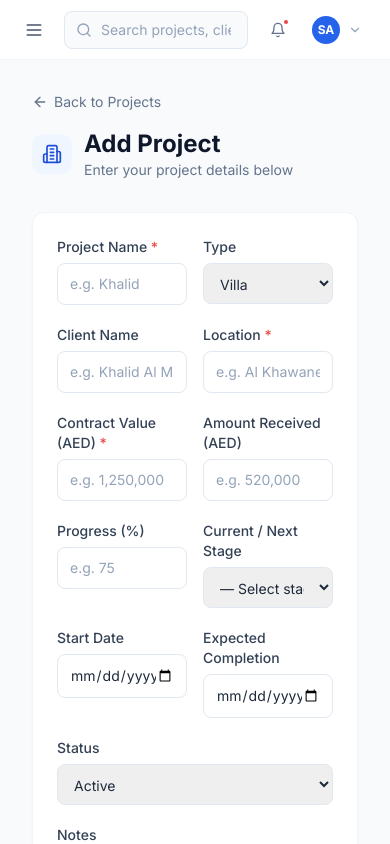
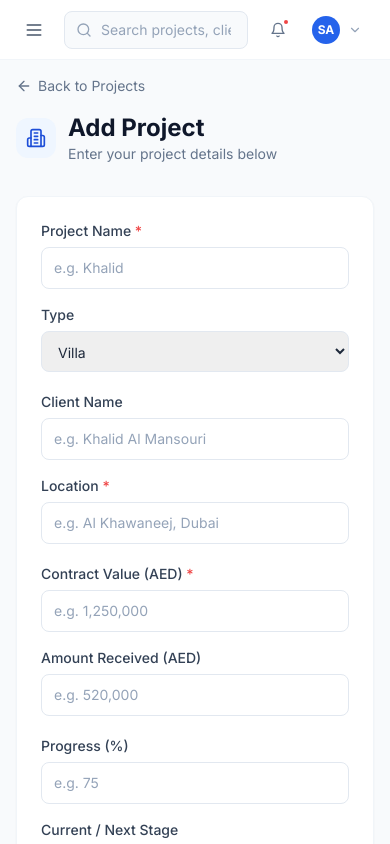
Before and after one commit to afansethi-alostoura/sama-alostoura, a Next.js app: page /projects/add in a window 390 px wide. Shown: the top 844 px of the page. Built offline with nearby package versions, Linux system fonts and the light colour scheme.

Commit message:
fix: responsive layout across all pages — grids adapt to screen size, no overlap

```diff
--- a/app/accounting/page.tsx
+++ b/app/accounting/page.tsx
@@ -1424,7 +1424,7 @@ export default function AccountingPage() {
       )}
 
       {/* Stats */}
-      <div className="grid grid-cols-2 lg:grid-cols-4 gap-4 mb-6">
+      <div className="grid grid-cols-2 md:grid-cols-4 gap-3 sm:gap-4 mb-6">
         <StatCard label="Total Billed"       value={`AED ${(totalBilled / 1000).toFixed(0)}K`}      sub={snapshot ? 'From QuickBooks' : 'From contracts'} color="text-slate-900" />
         <StatCard label="Total Received"     value={`AED ${(totalReceived / 1000).toFixed(0)}K`}    sub={`${totalBilled ? Math.round((totalReceived / totalBilled) * 100) : 0}% collected`} color="text-emerald-600" />
         <StatCard label="Outstanding"        value={`AED ${(totalOutstanding / 1000).toFixed(0)}K`} sub={overdueCount > 0 ? `${overdueCount} overdue` : 'All current'} color={overdueCount > 0 ? 'text-red-600' : 'text-amber-600'} />
--- a/app/documents/page.tsx
+++ b/app/documents/page.tsx
@@ -64,7 +64,7 @@ export default function DocumentsPage() {
   }, [])
 
   return (
-    <div className="p-6 sm:p-10 max-w-3xl mx-auto">
+    <div className="p-4 sm:p-8 max-w-3xl mx-auto">
       {/* Header */}
       <div className="flex items-center gap-3 mb-8">
         <div className="w-12 h-12 bg-blue-50 rounded-xl flex items-center justify-center">
@@ -79,7 +79,7 @@ export default function DocumentsPage() {
       </div>
 
       {/* Folder grid */}
-      <div className="grid grid-cols-2 gap-5">
+      <div className="grid grid-cols-1 sm:grid-cols-2 gap-4 sm:gap-5">
         {FOLDERS.map(({ key, label, Icon, bg, border, hover, text, badge }) => {
           const count = counts[key] ?? 0
           return (
--- a/app/page.tsx
+++ b/app/page.tsx
@@ -119,7 +119,7 @@ export default function CEODashboard() {
       </div>
 
       {/* KPI Cards */}
-      <div className="grid grid-cols-2 lg:grid-cols-4 gap-4">
+      <div className="grid grid-cols-2 md:grid-cols-4 gap-3 sm:gap-4">
         {[
           {
             label: 'Total Contract Value', value: formatCurrency(totalContract),
@@ -161,7 +161,7 @@ export default function CEODashboard() {
       </div>
 
       {/* Main content grid */}
-      <div className="grid grid-cols-1 lg:grid-cols-3 gap-6">
+      <div className="grid grid-cols-1 xl:grid-cols-3 gap-4 sm:gap-6">
 
         {/* Morning briefing + project health */}
         <div className="lg:col-span-2 space-y-6">
--- a/app/projects/add/page.tsx
+++ b/app/projects/add/page.tsx
@@ -103,7 +103,7 @@ export default function AddProjectPage() {
   }
 
   return (
-    <div className="p-8 max-w-2xl">
+    <div className="p-4 sm:p-8 max-w-2xl">
       {/* Header */}
       <div className="mb-8">
         <button
@@ -126,7 +126,7 @@ export default function AddProjectPage() {
       <form onSubmit={handleSubmit} className="bg-white rounded-xl border border-slate-100 shadow-sm p-6 space-y-5">
 
         {/* Project name + type */}
-        <div className="grid grid-cols-2 gap-4">
+        <div className="grid grid-cols-1 sm:grid-cols-2 gap-4">
           <Field label="Project Name" required>
             <input
               className={INPUT}
@@ -146,7 +146,7 @@ export default function AddProjectPage() {
         </div>
 
         {/* Client + location */}
-        <div className="grid grid-cols-2 gap-4">
+        <div className="grid grid-cols-1 sm:grid-cols-2 gap-4">
           <Field label="Client Name">
             <input
               className={INPUT}
@@ -167,7 +167,7 @@ export default function AddProjectPage() {
         </div>
 
         {/* Financials */}
-        <div className="grid grid-cols-2 gap-4">
+        <div className="grid grid-cols-1 sm:grid-cols-2 gap-4">
           <Field label="Contract Value (AED)" required>
             <input
               className={INPUT}
@@ -188,7 +188,7 @@ export default function AddProjectPage() {
         </div>
 
         {/* Progress + stage */}
-        <div className="grid grid-cols-2 gap-4">
+        <div className="grid grid-cols-1 sm:grid-cols-2 gap-4">
           <Field label="Progress (%)">
             <input
               className={INPUT}
@@ -212,7 +212,7 @@ export default function AddProjectPage() {
         </div>
 
         {/* Dates */}
-        <div className="grid grid-cols-2 gap-4">
+        <div className="grid grid-cols-1 sm:grid-cols-2 gap-4">
           <Field label="Start Date">
             <input
               className={INPUT}
--- a/app/projects/page.tsx
+++ b/app/projects/page.tsx
@@ -60,7 +60,7 @@ export default function ProjectsPage() {
       </div>
 
       {/* Stats row */}
-      <div className="grid grid-cols-3 gap-3 mb-6">
+      <div className="grid grid-cols-1 sm:grid-cols-3 gap-3 mb-6">
         {[
           { label: 'Total Portfolio Value', value: formatCurrency(totalValue), color: 'text-blue-600' },
           { label: 'Active Projects',       value: String(activeCount),        color: 'text-emerald-600' },
--- a/app/settings/page.tsx
+++ b/app/settings/page.tsx
@@ -69,7 +69,7 @@ function SettingsInner() {
   const clientConfigured = status?.client_configured
 
   return (
-    <div className="p-8 max-w-3xl">
+    <div className="p-4 sm:p-8 max-w-3xl">
       <div className="mb-8">
         <h1 className="text-2xl font-bold text-slate-900 flex items-center gap-2">
           <Settings className="w-6 h-6" /> Settings
@@ -122,7 +122,7 @@ function SettingsInner() {
           {status?.connected ? (
             <>
               {/* Connection info */}
-              <div className="grid grid-cols-2 gap-4 mb-5">
+              <div className="grid grid-cols-1 sm:grid-cols-2 gap-4 mb-5">
                 {[
                   { label: 'Company',         value: status.company_name ?? 'Fetching…' },
                   { label: 'Realm ID',         value: status.realm_id ?? '—' },
```
Also changed, not shown: app/hr/page.tsx (+10 -10 lines).
